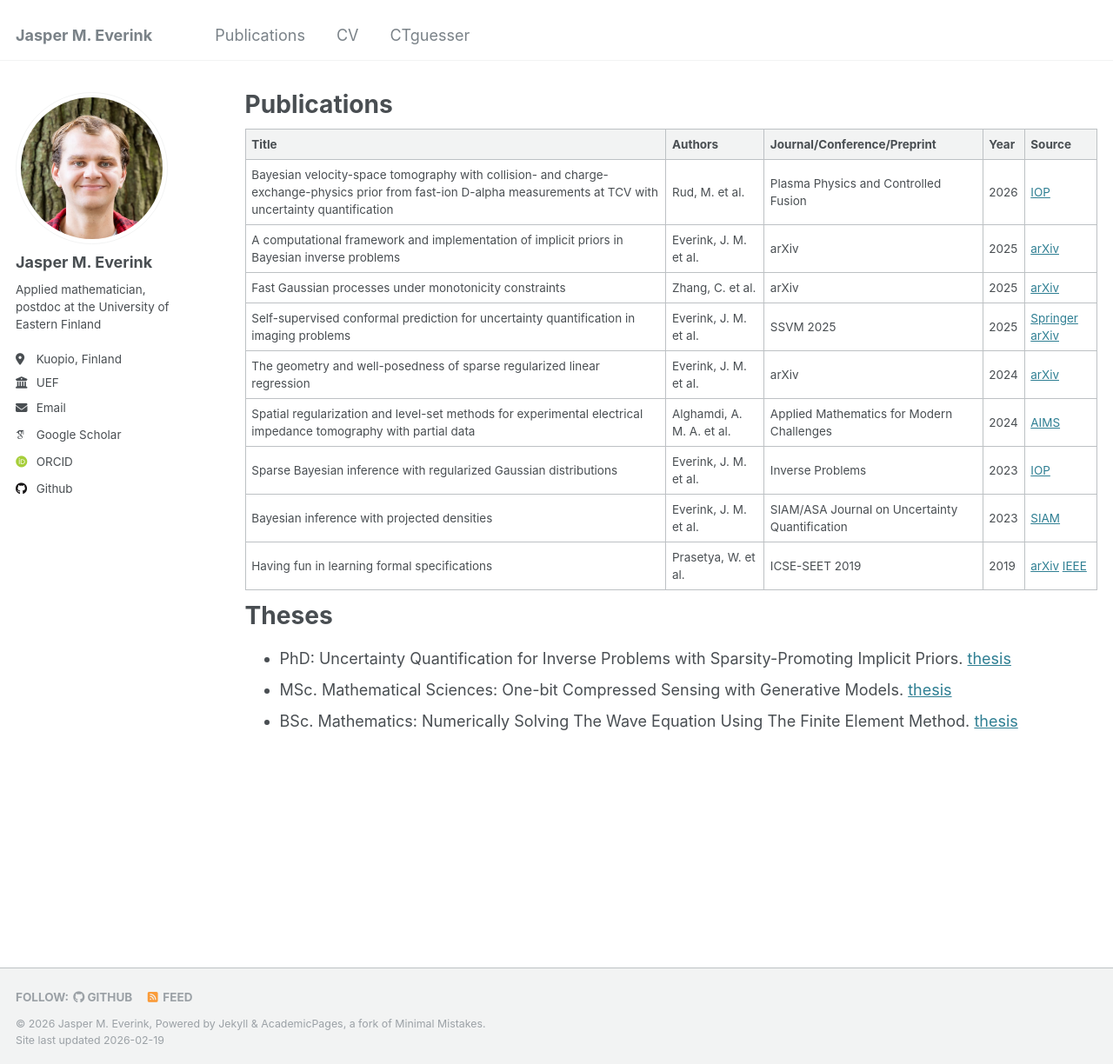
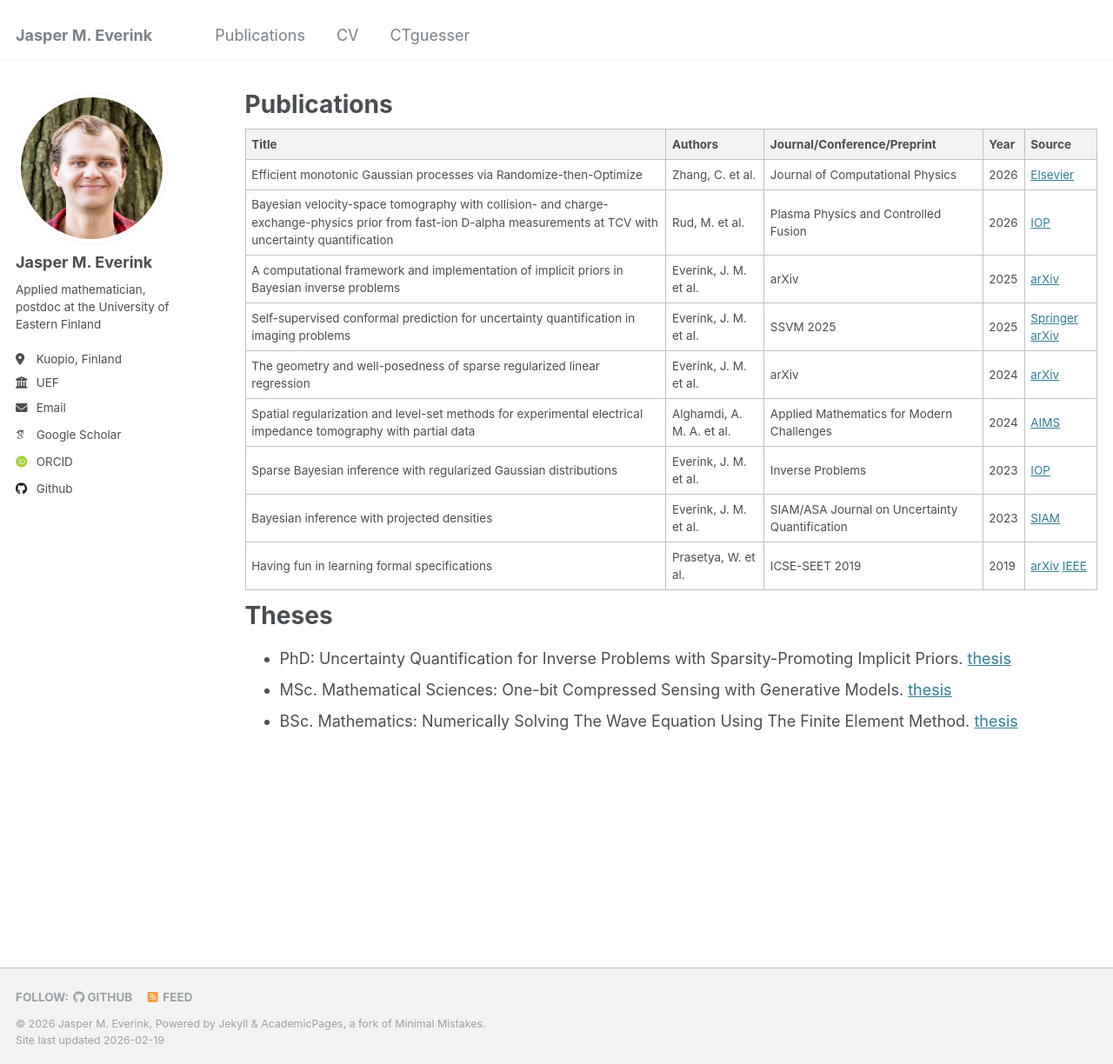
Before and after one commit to jeverink/jeverink.github.io, a Jekyll site: the page built from _pages/publications.md, in a window 1280 px wide and 1224 px high. Shown: the whole window at 87% size. Built offline with Jekyll 4.4.1, drawn with Linux system fonts in a browser that asks for light colours; some web fonts are replaced.

Commit message:
Update publications.md

```diff
--- a/_pages/publications.md
+++ b/_pages/publications.md
@@ -10,9 +10,9 @@ redirect_from:
 {% include base_path %}
 |Title|Authors|Journal/Conference/Preprint|Year|Source|
 |-|-|-|-|-|
+|Efficient monotonic Gaussian processes via Randomize-then-Optimize|Zhang, C. et al.|Journal of Computational Physics|2026|[Elsevier](https://doi.org/10.1016/j.jcp.2026.114787) |
 |Bayesian velocity-space tomography with collision- and charge-exchange-physics prior from fast-ion D-alpha measurements at TCV with uncertainty quantification|Rud, M. et al.|Plasma Physics and Controlled Fusion|2026|[IOP](http://doi.org/10.1088/1361-6587/ae3858) |
 |A computational framework and implementation of implicit priors in Bayesian inverse problems|Everink, J. M. et al.|arXiv|2025|[arXiv](https://arxiv.org/abs/2509.11781) |
-|Fast Gaussian processes under monotonicity constraints|Zhang, C. et al.|arXiv|2025|[arXiv](https://arxiv.org/abs/2507.06677) |
 |Self-supervised conformal prediction for uncertainty quantification in imaging problems|Everink, J. M. et al.|SSVM 2025|2025|[Springer](https://link.springer.com/chapter/10.1007/978-3-031-92366-1_9) [arXiv](https://arxiv.org/abs/2502.05127) |
 |The geometry and well-posedness of sparse regularized linear regression|Everink, J. M. et al.|arXiv|2024|[arXiv](https://arxiv.org/abs/2409.03461) |
 |Spatial regularization and level-set methods for experimental electrical impedance tomography with partial data|Alghamdi, A. M. A. et al.|Applied Mathematics for Modern Challenges|2024|[AIMS](https://www.aimsciences.org/article/doi/10.3934/ammc.2024013) |
```
